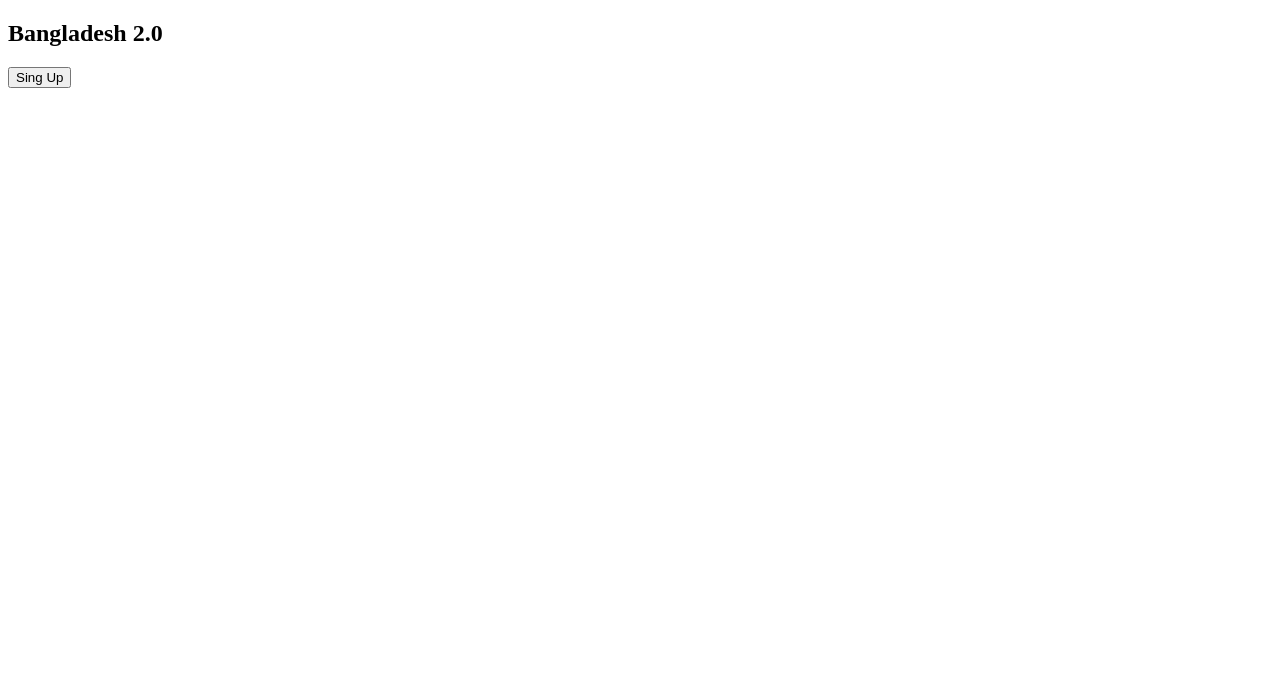
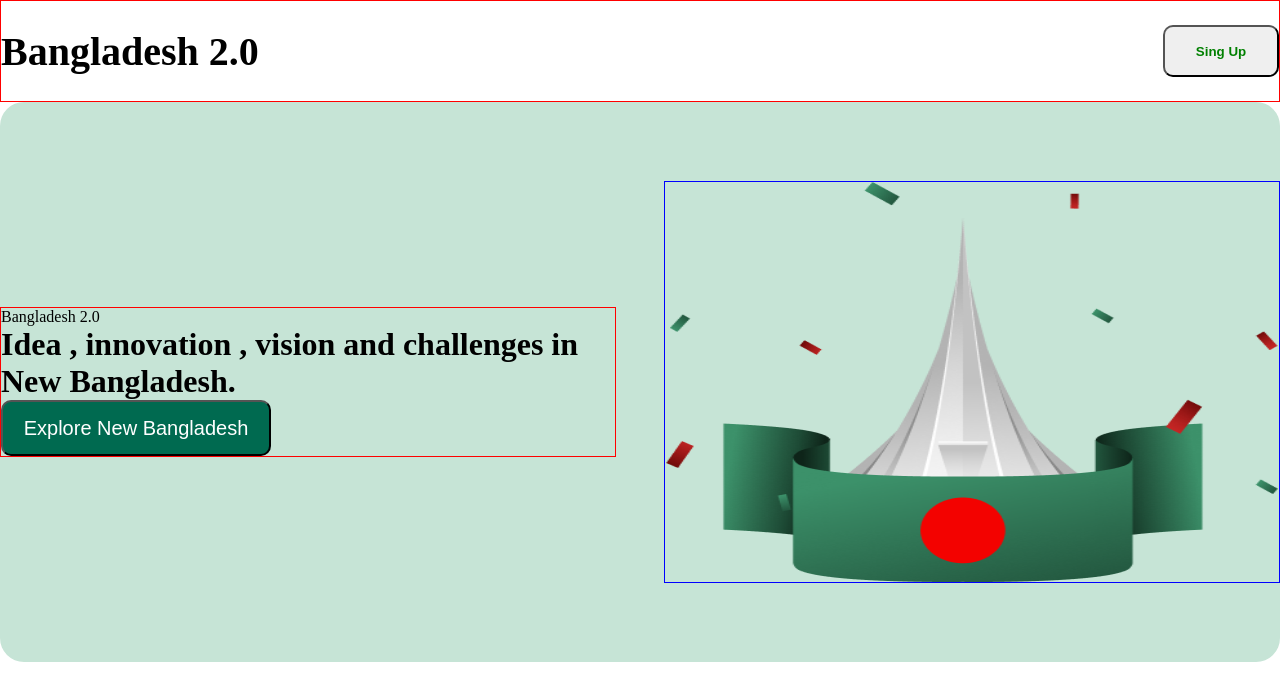
Before and after one commit to Ashraf1551/beloved-BD, a plain HTML site: page index.html in a window 1280 px wide. Drawn offline with Linux system fonts and the light colour scheme.

Commit message:
header part code uploaded

```diff
--- a/index.html
+++ b/index.html
@@ -4,11 +4,22 @@
     <meta charset="UTF-8" />
     <meta name="viewport" content="width=device-width, initial-scale=1.0" />
     <title>Bangladesh 2.0</title>
+    <link rel="stylesheet" href="styles/bd.css" />
   </head>
   <body>
     <nav>
       <h1>Bangladesh 2.0</h1>
       <button>Sing Up</button>
     </nav>
+
+    <!-- banner section starts here -->
+    <header>
+      <div class="leftsection">
+        <p>Bangladesh 2.0</p>
+        <h1>Idea , innovation , vision and challenges in New Bangladesh.</h1>
+        <button>Explore New Bangladesh</button>
+      </div>
+      <img class="rightsection" src="images/hero.png" alt="" />
+    </header>
   </body>
 </html>
--- /dev/null
+++ b/styles/bd.css
@@ -0,0 +1,50 @@
+* {
+  margin: 0;
+  padding: 0;
+}
+nav {
+  border: 1px solid red;
+  display: flex;
+  justify-content: space-between;
+  align-items: center;
+  max-width: 1280px;
+  margin: 0 auto;
+  height: 100px;
+}
+nav button {
+  height: 52px;
+  width: 116px;
+  border-radius: 10px;
+  color: green;
+  font-weight: bolder;
+}
+nav h1 {
+  font-size: 40px;
+}
+header {
+  background-color: #c6e4d6;
+  height: 560px;
+  max-width: 1280px;
+  margin: 0 auto;
+  display: flex;
+  justify-content: space-between;
+  align-items: center;
+  border-radius: 24px;
+}
+.leftsection {
+  border: 1px solid red;
+  width: 48%;
+}
+.rightsection {
+  border: 1px solid blue;
+  width: 48%;
+  height: 400px;
+}
+header div button {
+  width: 270px;
+  height: 56px;
+  background-color: #006a50;
+  border-radius: 10px;
+  font-size: 20px;
+  color: white;
+}
```
